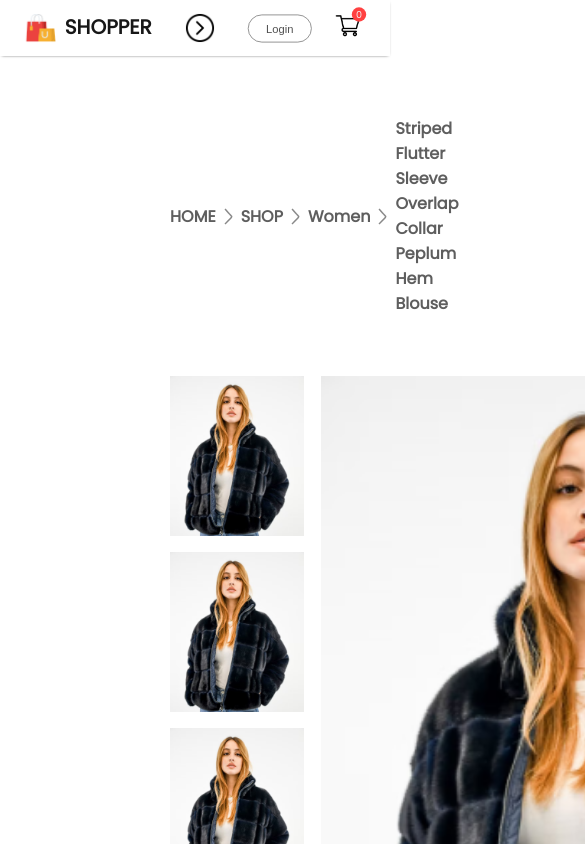
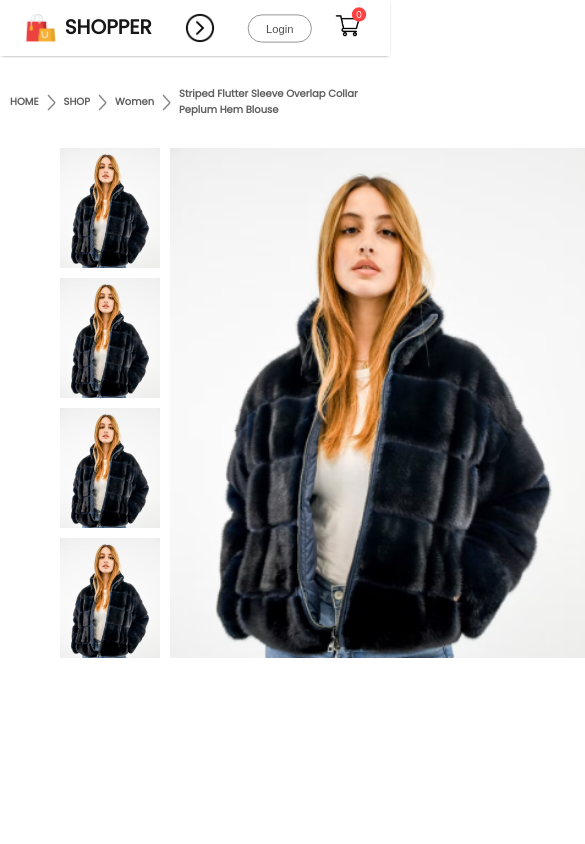
Before and after one commit to Shajjad002/E-Commerce, a React (Create React App) app in the folder shopper/: page /product/1 in a window 390 px wide. Shown: the top 844 px of the page, 585 px wide, since content can reach past the window. Built offline with nearby package versions, Linux system fonts and the light colour scheme.

Commit message:
LoginSingUp  responsive css

```diff
--- a/shopper/src/Components/Breadcrums/Breadcrum.css
+++ b/shopper/src/Components/Breadcrums/Breadcrum.css
@@ -8,3 +8,37 @@
     margin: 60px 170px;
     text-transform: capitalize;
 }
+
+@media(max-width:1280px){
+
+    .breadcrum{
+        margin: 30px 50px;
+        font-size: 14px;
+    }
+
+}
+
+@media(max-width:1024px){
+
+    .breadcrum{
+        margin: 30px 30px;
+        font-size: 13px;
+    }
+
+}
+
+@media(max-width:800px){
+
+    .breadcrum{
+        margin: 30px 10px;
+        font-size: 12px;
+    }
+
+}
+@media(max-width:500px){
+
+    .breadcrum{
+        font-size: 10px;
+    }
+
+}
--- a/shopper/src/Components/ProductDisplay/ProductDisplay.css
+++ b/shopper/src/Components/ProductDisplay/ProductDisplay.css
@@ -88,3 +88,48 @@
 .productdisplay-right-category span{
     font-weight: 600;
 }
+
+
+@media(max-width:1280px){
+
+    .productdisplay{
+        margin: 0px 60px;
+    }
+    .productdisplay-left{
+        gap: 10px;
+    }
+    .productdisplay-img-list{
+        gap: 10px;
+    }
+    .productdisplay-img-list img{
+        height: 120px;
+    }
+    .prodcutdisplay-main-img{
+        width: auto;
+        height: 510px;
+    }
+    .productdisplay-right{
+        margin: 0px 30px;
+    }
+    .productdisplay-right h1{
+        font-size: 22px;
+    }
+    .productdiplay-right-stars{
+        gap: 3px;
+        font-size: 13px;
+    }
+    .productdisplay-right-prices{
+        margin: 10px 0px;
+        font-size: 18px;
+    }
+    .productdisplay-right-description{
+      font-size: 13px;
+    }
+
+    .productdisplay-right-size h1{
+        margin-top: 20px;
+        font-size: 20px;
+    }
+
+
+}
--- a/shopper/src/Pages/CSS/LoginSignUp.css
+++ b/shopper/src/Pages/CSS/LoginSignUp.css
@@ -102,10 +102,20 @@
 @media(max-width:800px){
 
     .loginsignup-container{
-        width: auto;
-        max-width: 500px;
-        max-height: 500px;
+       padding: 20px 30px;
+    }
+    .loginsignup-container h1{
+        font-size: 24px;
+    }
+    .loginsignup-fileds{
+        margin-top: 20px;
+    }
+    .loginsignup-fileds input{
+        height: 50px;
+    }
+    .loginsignup-container button{
+        height: 50px;
+        font-size: 16px;
     }
 
-
 }
```
